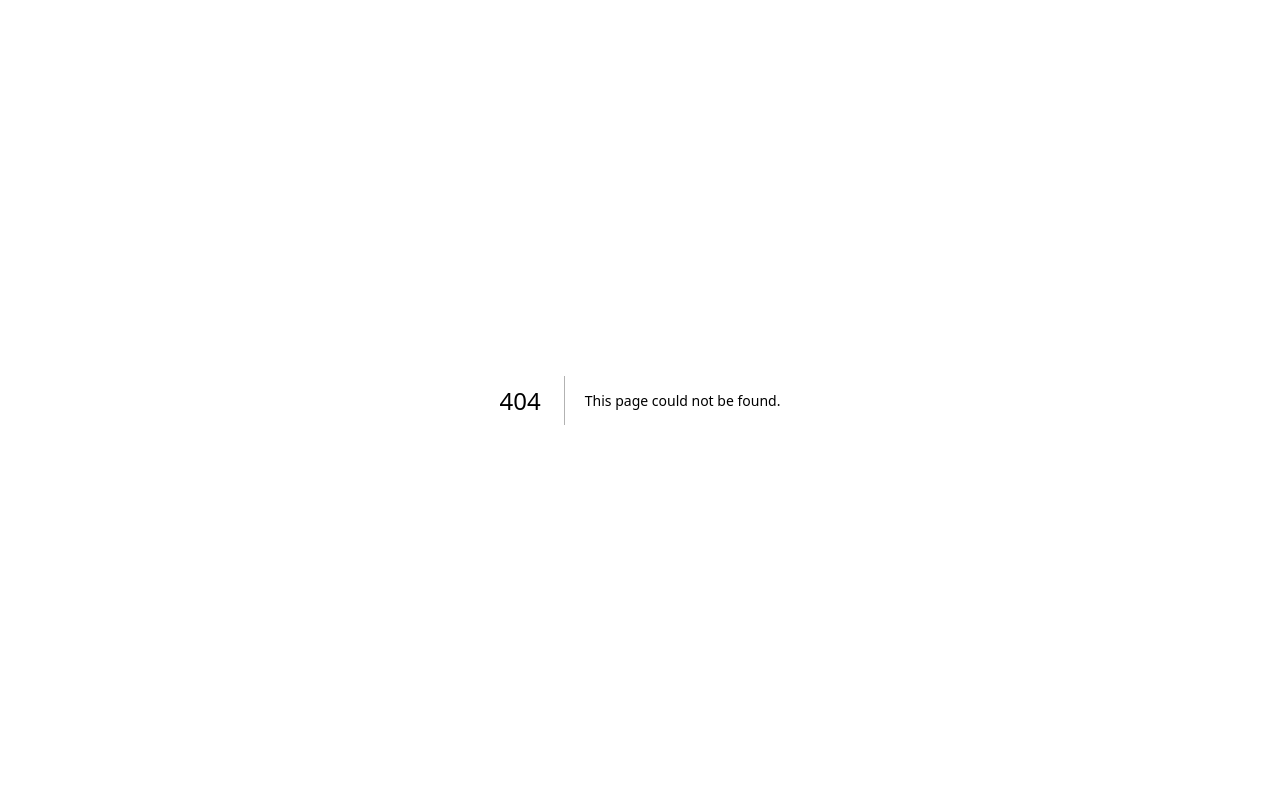
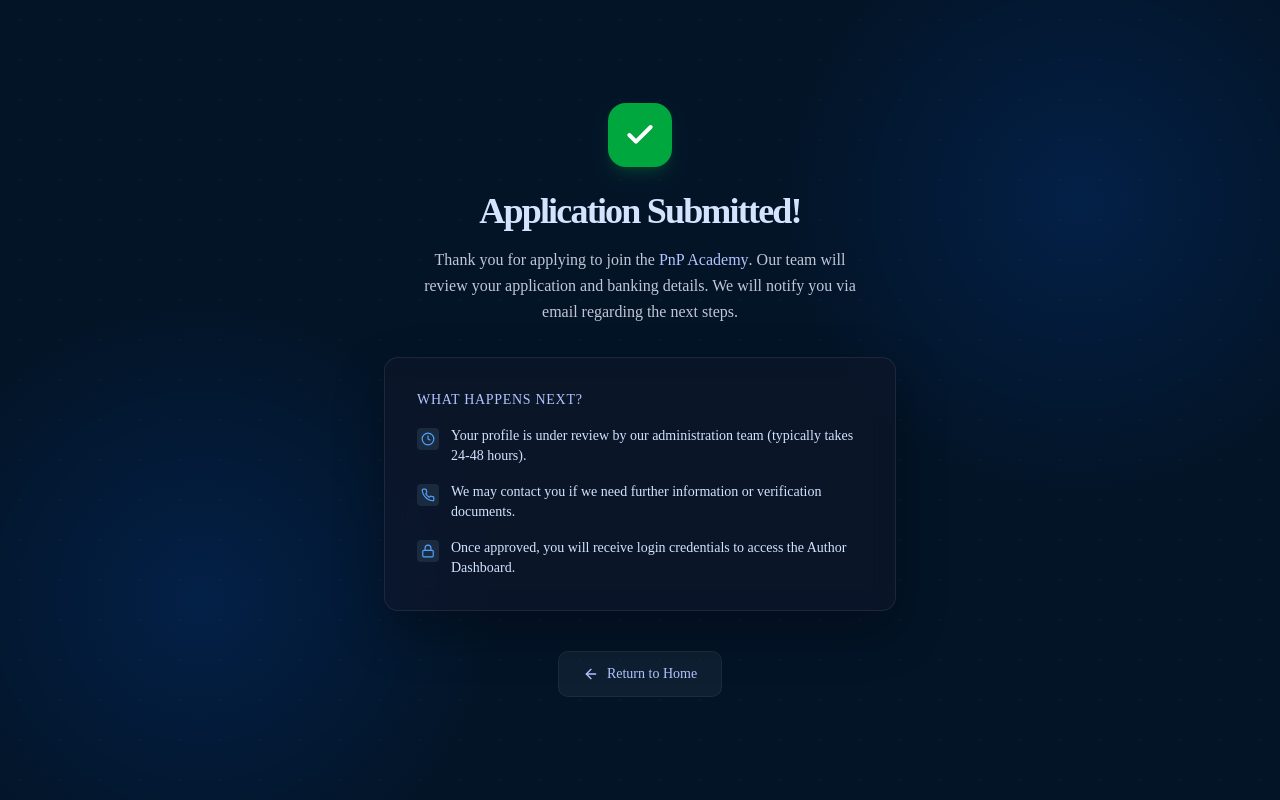
Before and after one commit to chandan539/pnp-academy, a Next.js app in the folder frontend/: page /thank-you in a window 1280 px wide. Before the commit this address had no page. Built offline with nearby package versions, Linux system fonts and the light colour scheme.

Commit message:
Fix login inputs and add thank you page

```diff
--- a/frontend/src/app/login/page.tsx
+++ b/frontend/src/app/login/page.tsx
@@ -7,9 +7,12 @@ import { useRouter } from 'next/navigation';
 export default function LoginPage() {
   const router = useRouter();
   const [isLoading, setIsLoading] = useState(false);
+  const [email, setEmail] = useState('');
+  const [password, setPassword] = useState('');
 
   const handleLogin = (e: React.FormEvent) => {
     e.preventDefault();
+    if (!email || !password) return;
     setIsLoading(true);
 
     setTimeout(() => {
@@ -60,6 +63,7 @@ export default function LoginPage() {
             );
             transform: rotate(45deg);
             animation: shimmer 6s infinite linear;
+            pointer-events: none;
         }
         @keyframes shimmer {
             0% { transform: translate(-30%, -30%) rotate(45deg); }
@@ -89,14 +93,14 @@ export default function LoginPage() {
           <form className="space-y-4" onSubmit={handleLogin}>
             <div>
               <label className="block text-xs font-medium text-[#c2c6d8] mb-2 ml-1 uppercase tracking-widest" htmlFor="email">Email Address</label>
-              <input className="w-full bg-[#1b2b3f]/50 border border-[#424656]/30 rounded-lg px-6 py-4 text-sm text-[#d3e4fe] placeholder:text-[#8c90a1] focus:outline-none focus:ring-1 focus:ring-blue-400 focus:border-blue-400 transition-all input-glow" id="email" name="email" placeholder="name@company.com" required type="email" />
+              <input className="w-full bg-[#1b2b3f]/50 border border-[#424656]/30 rounded-lg px-6 py-4 text-sm text-[#d3e4fe] placeholder:text-[#8c90a1] focus:outline-none focus:ring-1 focus:ring-blue-400 focus:border-blue-400 transition-all input-glow relative z-20" id="email" name="email" placeholder="name@company.com" required type="email" value={email} onChange={e => setEmail(e.target.value)} />
             </div>
             <div>
               <div className="flex justify-between items-center mb-2 ml-1">
                 <label className="block text-xs font-medium text-[#c2c6d8] uppercase tracking-widest" htmlFor="password">Password</label>
-                <Link className="text-xs font-medium text-[#b3c5ff] hover:text-blue-500 transition-colors" href="#">Forgot password?</Link>
+                <Link className="text-xs font-medium text-[#b3c5ff] hover:text-blue-500 transition-colors relative z-20" href="#">Forgot password?</Link>
               </div>
-              <input className="w-full bg-[#1b2b3f]/50 border border-[#424656]/30 rounded-lg px-6 py-4 text-sm text-[#d3e4fe] placeholder:text-[#8c90a1] focus:outline-none focus:ring-1 focus:ring-blue-400 focus:border-blue-400 transition-all input-glow" id="password" name="password" placeholder="••••••••" required type="password" />
+              <input className="w-full bg-[#1b2b3f]/50 border border-[#424656]/30 rounded-lg px-6 py-4 text-sm text-[#d3e4fe] placeholder:text-[#8c90a1] focus:outline-none focus:ring-1 focus:ring-blue-400 focus:border-blue-400 transition-all input-glow relative z-20" id="password" name="password" placeholder="••••••••" required type="password" value={password} onChange={e => setPassword(e.target.value)} />
             </div>
             <button className="w-full bg-blue-600 text-white text-xs font-medium py-4 rounded-lg hover:bg-blue-700 active:scale-[0.98] transition-all flex items-center justify-center gap-2 mt-6" type="submit" disabled={isLoading}>
               {isLoading ? (
--- a/frontend/src/app/onboarding/page.tsx
+++ b/frontend/src/app/onboarding/page.tsx
@@ -2,8 +2,10 @@
 
 import React, { useState } from 'react';
 import { motion, AnimatePresence } from 'framer-motion';
+import { useRouter } from 'next/navigation';
 
 export default function OnboardingPage() {
+  const router = useRouter();
   const [step, setStep] = useState(1);
   const [isLoading, setIsLoading] = useState(false);
   const [isSuccess, setIsSuccess] = useState(false);
@@ -32,6 +34,9 @@ export default function OnboardingPage() {
     setTimeout(() => {
       setIsLoading(false);
       setIsSuccess(true);
+      setTimeout(() => {
+        router.push('/thank-you');
+      }, 500);
     }, 1200);
   };
 
--- /dev/null
+++ b/frontend/src/app/thank-you/page.tsx
@@ -0,0 +1,80 @@
+"use client";
+
+import React from 'react';
+import Link from 'next/link';
+
+export default function ThankYouPage() {
+  return (
+    <div className="min-h-screen bg-[#031427] text-[#d3e4fe] flex flex-col items-center justify-center p-4 selection:bg-blue-500/30 overflow-hidden relative font-sans">
+      <style dangerouslySetInnerHTML={{ __html: `
+        .glass-card {
+            background: rgba(15, 23, 42, 0.6);
+            backdrop-filter: blur(12px);
+            -webkit-backdrop-filter: blur(12px);
+            border: 1px solid rgba(255, 255, 255, 0.08);
+            box-shadow: 0 20px 50px rgba(0, 0, 0, 0.3);
+        }
+        .glow-effect {
+            position: absolute;
+            width: 600px;
+            height: 600px;
+            background: radial-gradient(circle, rgba(0, 102, 255, 0.15) 0%, rgba(3, 20, 39, 0) 70%);
+            border-radius: 100%;
+            pointer-events: none;
+            z-index: 0;
+        }
+      ` }} />
+
+      {/* Ambient background effects */}
+      <div className="glow-effect top-[-100px] right-[-100px]"></div>
+      <div className="glow-effect bottom-[-100px] left-[-100px]"></div>
+
+      {/* Background Pattern */}
+      <div className="absolute inset-0 opacity-[0.03] pointer-events-none" style={{ backgroundImage: 'radial-gradient(#ffffff 1px, transparent 1px)', backgroundSize: '40px 40px' }}></div>
+
+      <main className="relative z-10 w-full max-w-lg text-center">
+        {/* Brand Identity */}
+        <div className="flex flex-col items-center mb-8">
+          <div className="w-16 h-16 bg-green-600 rounded-2xl flex items-center justify-center mb-6 shadow-lg shadow-green-600/20">
+            <svg xmlns="http://www.w3.org/2000/svg" width="32" height="32" viewBox="0 0 24 24" fill="none" stroke="white" strokeWidth="3" strokeLinecap="round" strokeLinejoin="round"><polyline points="20 6 9 17 4 12"></polyline></svg>
+          </div>
+          <h1 className="text-4xl font-semibold text-[#d3e4fe] tracking-tighter mb-4">Application Submitted!</h1>
+          <p className="text-base text-[#c2c6d8] leading-relaxed max-w-md mx-auto">
+            Thank you for applying to join the <span className="text-[#b3c5ff] font-medium">PnP Academy</span>.
+            Our team will review your application and banking details. We will notify you via email regarding the next steps.
+          </p>
+        </div>
+
+        {/* Info Card */}
+        <div className="glass-card rounded-xl p-8 mb-10 text-left">
+          <h3 className="text-sm font-medium text-[#b3c5ff] mb-4 uppercase tracking-wider">What happens next?</h3>
+          <ul className="space-y-4">
+            <li className="flex items-start gap-3">
+              <div className="mt-0.5 bg-[#1b2b3f] p-1 rounded text-blue-400">
+                <svg xmlns="http://www.w3.org/2000/svg" width="14" height="14" viewBox="0 0 24 24" fill="none" stroke="currentColor" strokeWidth="2"><circle cx="12" cy="12" r="10"/><polyline points="12 6 12 12 16 14"/></svg>
+              </div>
+              <p className="text-sm text-[#d3e4fe]">Your profile is under review by our administration team (typically takes 24-48 hours).</p>
+            </li>
+            <li className="flex items-start gap-3">
+              <div className="mt-0.5 bg-[#1b2b3f] p-1 rounded text-blue-400">
+                <svg xmlns="http://www.w3.org/2000/svg" width="14" height="14" viewBox="0 0 24 24" fill="none" stroke="currentColor" strokeWidth="2"><path d="M22 16.92v3a2 2 0 0 1-2.18 2 19.79 19.79 0 0 1-8.63-3.07 19.5 19.5 0 0 1-6-6 19.79 19.79 0 0 1-3.07-8.67A2 2 0 0 1 4.11 2h3a2 2 0 0 1 2 1.72 12.84 12.84 0 0 0 .7 2.81 2 2 0 0 1-.45 2.11L8.09 9.91a16 16 0 0 0 6 6l1.27-1.27a2 2 0 0 1 2.11-.45 12.84 12.84 0 0 0 2.81.7A2 2 0 0 1 22 16.92z"/></svg>
+              </div>
+              <p className="text-sm text-[#d3e4fe]">We may contact you if we need further information or verification documents.</p>
+            </li>
+            <li className="flex items-start gap-3">
+              <div className="mt-0.5 bg-[#1b2b3f] p-1 rounded text-blue-400">
+                <svg xmlns="http://www.w3.org/2000/svg" width="14" height="14" viewBox="0 0 24 24" fill="none" stroke="currentColor" strokeWidth="2"><rect x="3" y="11" width="18" height="11" rx="2" ry="2"/><path d="M7 11V7a5 5 0 0 1 10 0v4"/></svg>
+              </div>
+              <p className="text-sm text-[#d3e4fe]">Once approved, you will receive login credentials to access the Author Dashboard.</p>
+            </li>
+          </ul>
+        </div>
+
+        <Link href="/" className="inline-flex items-center justify-center gap-2 text-sm font-medium text-[#b3c5ff] hover:text-white transition-colors bg-[#1b2b3f]/50 hover:bg-[#1b2b3f] px-6 py-3 rounded-lg border border-[#424656]/30">
+          <svg xmlns="http://www.w3.org/2000/svg" width="16" height="16" viewBox="0 0 24 24" fill="none" stroke="currentColor" strokeWidth="2" strokeLinecap="round" strokeLinejoin="round"><line x1="19" y1="12" x2="5" y2="12"></line><polyline points="12 19 5 12 12 5"></polyline></svg>
+          Return to Home
+        </Link>
+      </main>
+    </div>
+  );
+}
```
